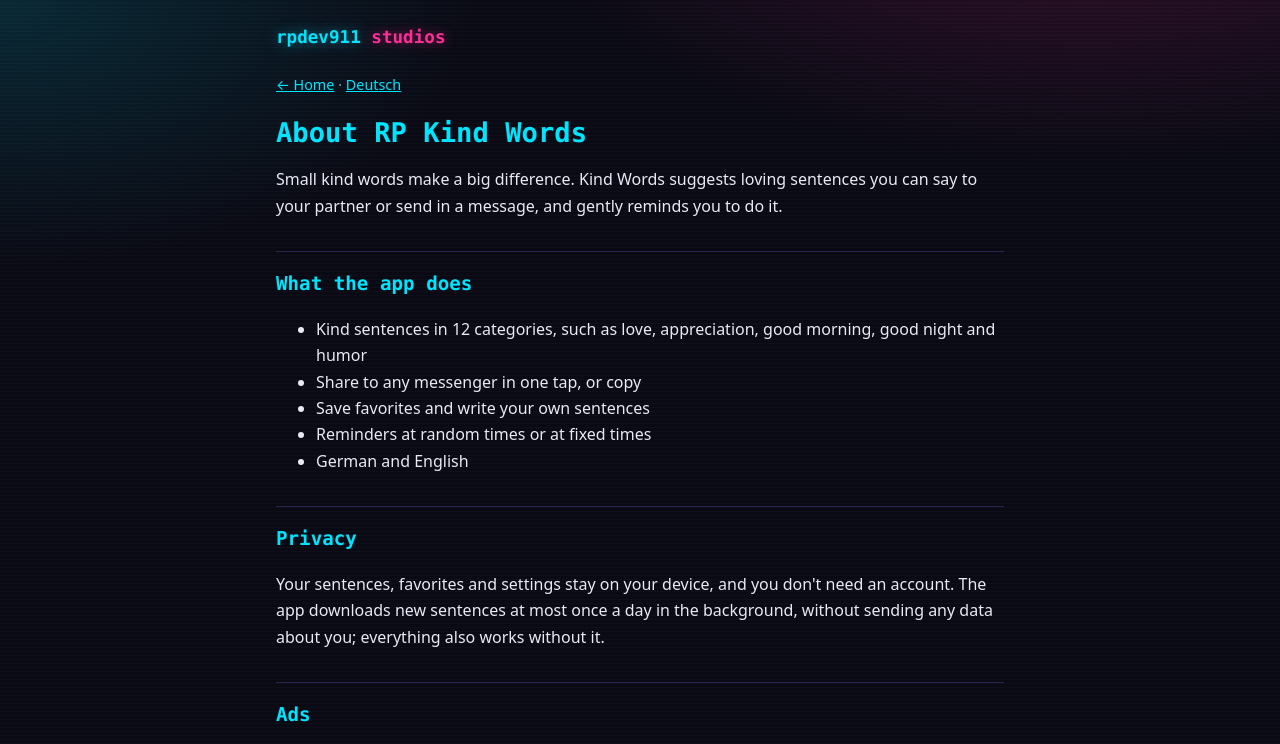
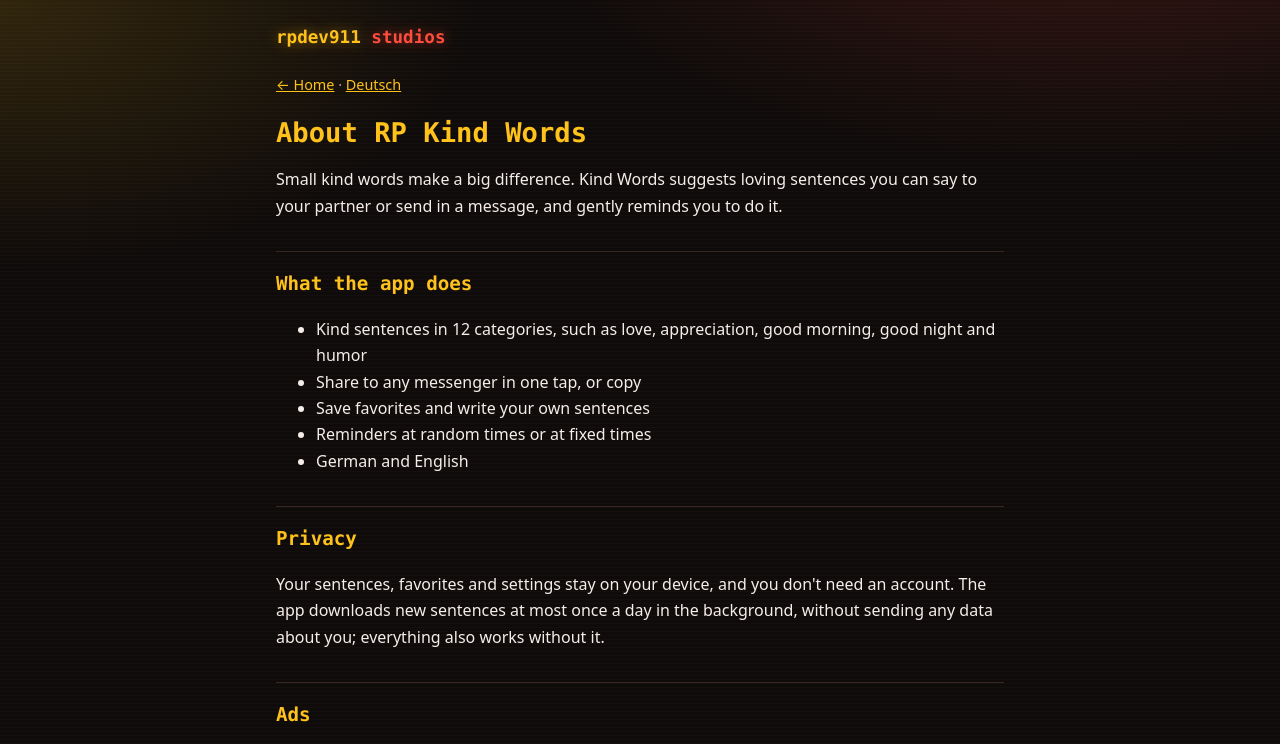
Before and after one commit to Ilitrius/kind-words-app, a plain HTML site: page docs/about.html in a window 1280 px wide. Shown: the top 744 px of the page. Drawn offline with Linux system fonts and the light colour scheme.

Commit message:
Neue Farbpalette Gold und Rot statt Cyan und Magenta
Co-Authored-By: Claude Sonnet 5.5 <noreply@anthropic.com>

```diff
--- a/docs/about.html
+++ b/docs/about.html
@@ -20,21 +20,21 @@
   .meta { color:var(--muted); font-size:.9rem; margin-bottom:1.2rem; }
   a { color:var(--accent); }
 /* rpdev911 studios design */
-:root{color-scheme:dark;--bg:#0a0a14;--fg:#e9e9f5;--muted:#9a9ab8;--card:#13132a;--line:#262650;--accent:#00e5ff;--ac:#00e5ff;--accent2:#ff2e97}
-html{background:radial-gradient(60rem 30rem at 85% -10%,rgba(255,46,151,.18),transparent 60%),radial-gradient(50rem 28rem at 0% 0%,rgba(0,229,255,.14),transparent 60%),#0a0a14;min-height:100%}
-body{color:#e9e9f5;background:transparent;min-height:100vh}
+:root{color-scheme:dark;--bg:#0f0b0a;--fg:#f5ede9;--muted:#b8a49e;--card:#1c1412;--line:#3a2622;--accent:#ffc21a;--ac:#ffc21a;--accent2:#ff4d3d}
+html{background:radial-gradient(60rem 30rem at 85% -10%,rgba(255,77,61,.18),transparent 60%),radial-gradient(50rem 28rem at 0% 0%,rgba(255,194,26,.14),transparent 60%),#0f0b0a;min-height:100%}
+body{color:#f5ede9;background:transparent;min-height:100vh}
 body::before{content:"";position:fixed;inset:0;pointer-events:none;background:repeating-linear-gradient(0deg,rgba(255,255,255,.025) 0 1px,transparent 1px 4px)}
 body>*{position:relative}
 h1,h2{font-family:ui-monospace,"Cascadia Code",Consolas,Menlo,monospace}
-h1{color:#00e5ff}
-h2{color:#00e5ff;border-color:#262650}
-a{color:#00e5ff}a:hover{color:#ff2e97}
-.meta{color:#9a9ab8}
-.summary{background:#13132a;border-color:#262650;border-radius:12px}
-th,td{border-color:#262650}
-a:focus-visible{outline:2px solid #00e5ff;outline-offset:3px}
-.brand{display:inline-block;font:700 1.1rem ui-monospace,"Cascadia Code",Consolas,Menlo,monospace;color:#00e5ff;text-decoration:none;text-shadow:0 0 14px rgba(0,229,255,.5);margin-bottom:12px}
-.brand span{color:#ff2e97;text-shadow:0 0 12px rgba(255,46,151,.5)}
+h1{color:#ffc21a}
+h2{color:#ffc21a;border-color:#3a2622}
+a{color:#ffc21a}a:hover{color:#ff4d3d}
+.meta{color:#b8a49e}
+.summary{background:#1c1412;border-color:#3a2622;border-radius:12px}
+th,td{border-color:#3a2622}
+a:focus-visible{outline:2px solid #ffc21a;outline-offset:3px}
+.brand{display:inline-block;font:700 1.1rem ui-monospace,"Cascadia Code",Consolas,Menlo,monospace;color:#ffc21a;text-decoration:none;text-shadow:0 0 14px rgba(255,194,26,.5);margin-bottom:12px}
+.brand span{color:#ff4d3d;text-shadow:0 0 12px rgba(255,77,61,.5)}
 </style>
 </head>
 <body>
```
Also changed, not shown: docs/datenschutz.html (+12 -12 lines), docs/impressum.html (+12 -12 lines), docs/index.html (+12 -12 lines), docs/privacy-policy.html (+12 -12 lines), docs/ueber-uns.html (+12 -12 lines), docs/apple-touch-icon.png, docs/favicon.ico, docs/favicon.svg.
